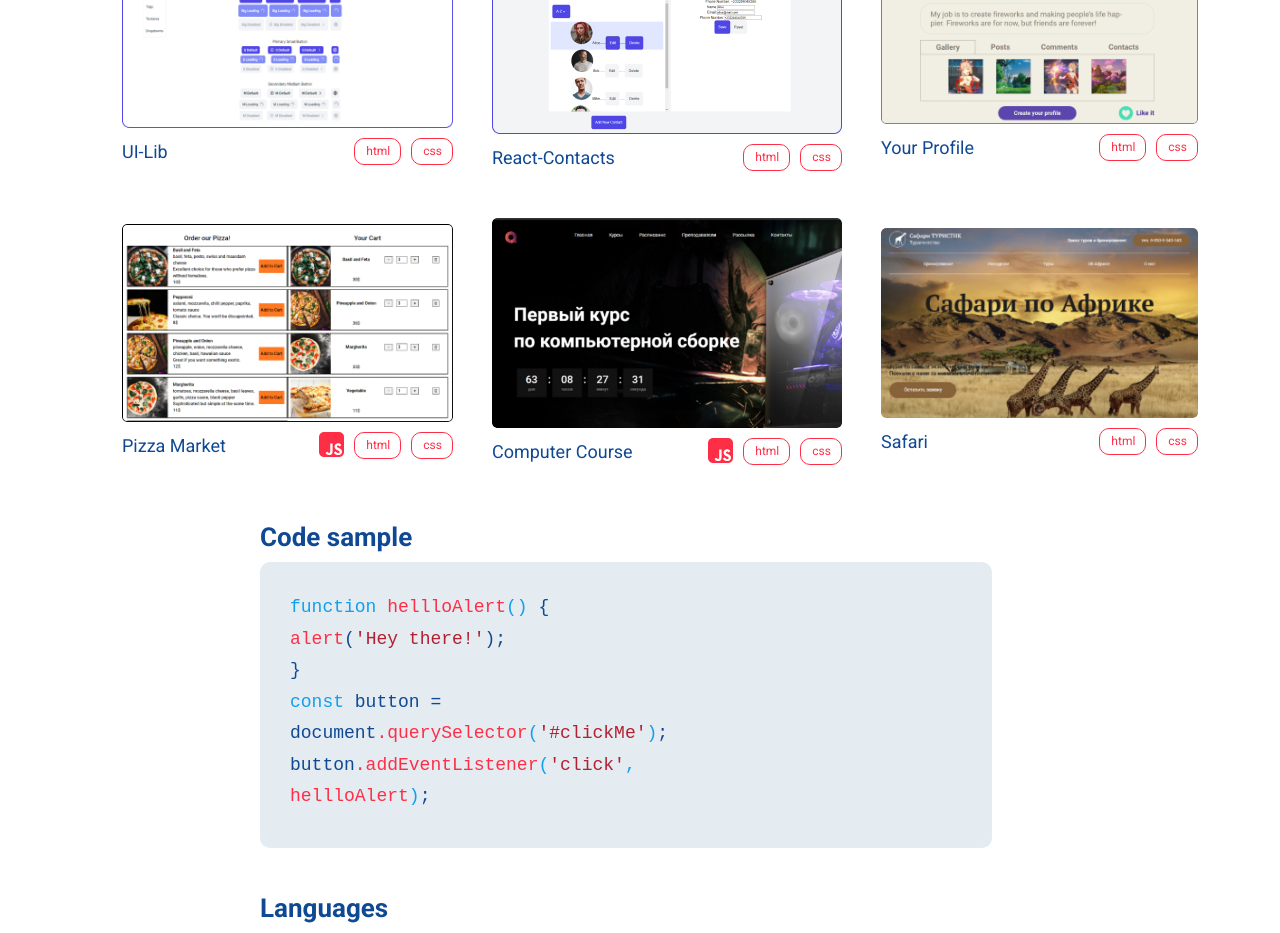
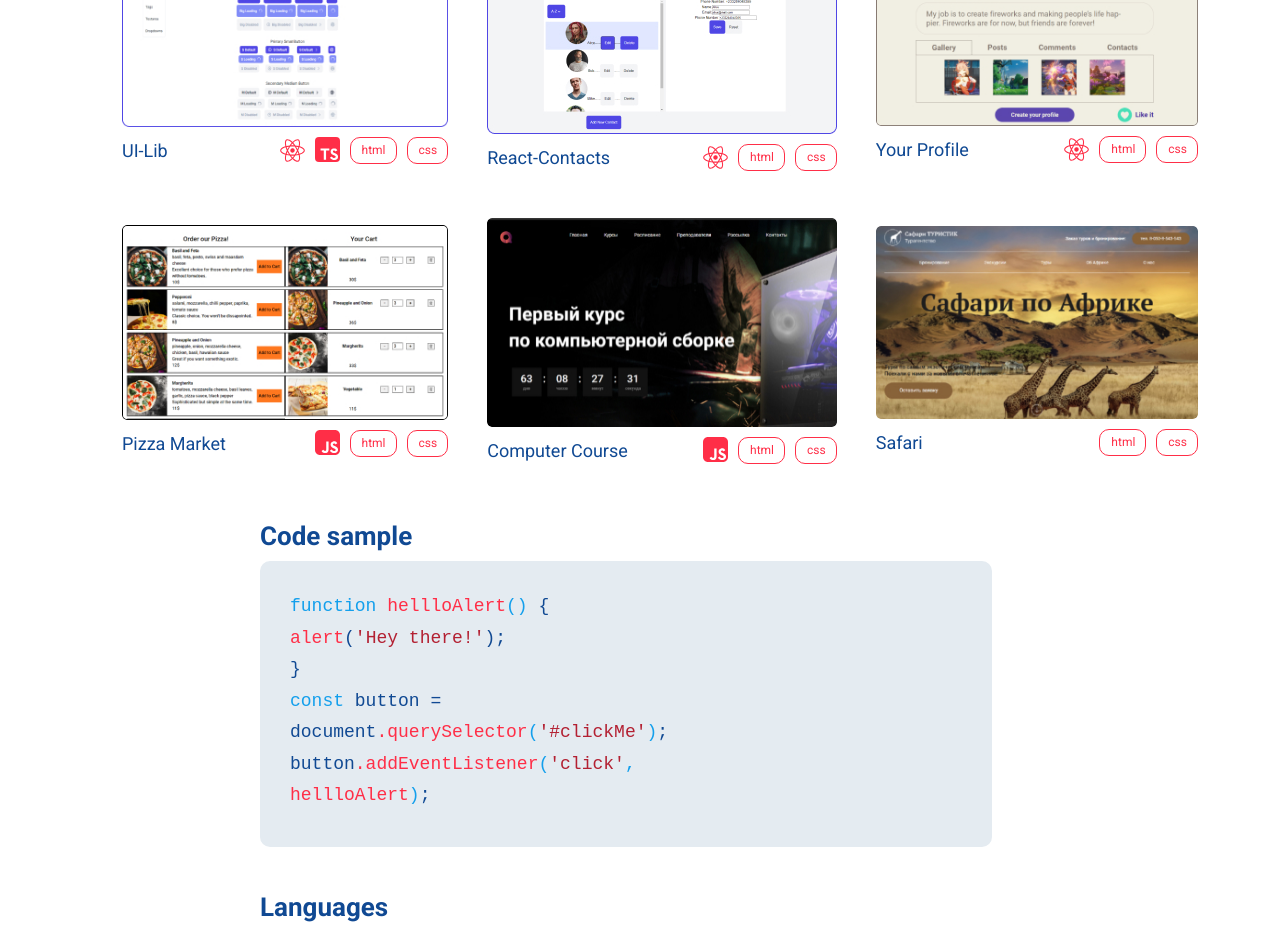
Before and after one commit to lubov-nefed/my-cv, a React (Vite) app: page / in a window 1280 px wide. Shown: the part 1260-2193 px from the top of the page. Built offline with nearby package versions, Linux system fonts and the light colour scheme.

Commit message:
feat: add react and ts into ProjectTechs

```diff
--- a/src/components/Main/Projects/Project/Project.tsx
+++ b/src/components/Main/Projects/Project/Project.tsx
@@ -25,8 +25,7 @@ const Project = (props: IProjectProps) => {
         srcSet={`${props.smallImg} 260w, ${props.mediumImg} 300w, ${props.largeImg}  350w`}
       />
       <p className="project__name">{props.name}</p>
-      {props.techs.includes("JS") && <ProjectTechs hasJs={true} />}
-      {!props.techs.includes("JS") && <ProjectTechs />}
+      <ProjectTechs techs={props.techs} />
     </a>
   );
 };
--- a/src/components/Main/Projects/ProjectTechs/ProjectTechs.tsx
+++ b/src/components/Main/Projects/ProjectTechs/ProjectTechs.tsx
@@ -1,15 +1,27 @@
 import javascriptProjectsIcon from "../../../../assets/images/main/javascript-projects-icon.svg";
+import reactProjectsIcon from "../../../../assets/images/main/projects/react-icon.svg";
+import typescriptProjectsIcon from "../../../../assets/images/main/projects/typescript-icon.svg";
 
 interface IProjectTechsProps {
-  hasJs?: true;
+  techs: string[];
 }
 
 const ProjectTechs = (props: IProjectTechsProps) => {
   return (
     <ul className="project__techs">
-      {props.hasJs && (
+      {props.techs.includes("React") && (
         <li>
-          <img alt="javascript" src={javascriptProjectsIcon} />
+          <img alt="React" src={reactProjectsIcon} />
+        </li>
+      )}
+      {props.techs.includes("TS") && (
+        <li>
+          <img alt="TypeScript" src={typescriptProjectsIcon} />
+        </li>
+      )}
+      {props.techs.includes("JS") && (
+        <li>
+          <img alt="JavaScript" src={javascriptProjectsIcon} />
         </li>
       )}
       <li className="techs__item">html</li>
--- a/src/components/Main/Projects/Projects.css
+++ b/src/components/Main/Projects/Projects.css
@@ -25,6 +25,7 @@
   gap: 10px;
   grid-area: project-techs;
 }
+
 
 .techs__item {
   padding: 3px 10px 4px 11px;
```
Also changed, not shown: src/assets/images/main/projects/react-icon.svg, src/assets/images/main/projects/typescript-icon.svg (added).
